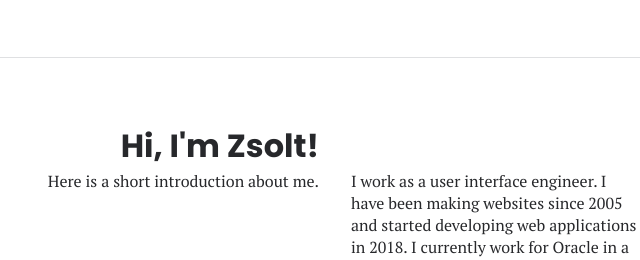
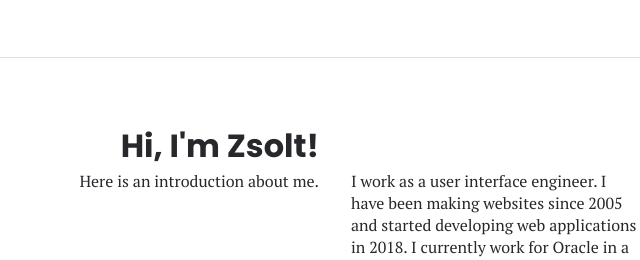
Before and after one commit to pentzzsolt/pentzzsolt.github.io, an Eleventy site: page index.html in a window 1280 px wide. Shown: the top 260 px of the page, 145-785 px from the left. Built offline with nearby package versions, Linux system fonts and the light colour scheme; Eleventy itself is replaced by a stand-in of ours; files that its build step writes are made by us from their sources.

Commit message:
Change text on homepage

```diff
--- a/index.html
+++ b/index.html
@@ -31,7 +31,7 @@
     <main class="container">
       <div class="intro">
         <h1 class="intro__title">Hi, I'm Zsolt!</h1>
-        <p class="intro__lead">Here is a short introduction about me.</p>
+        <p class="intro__lead">Here is an introduction about me.</p>
         <div class="intro__text">
           <p>I work as a user interface engineer. I have been making websites since 2005 and started developing web applications in 2018. I currently work for Oracle in a Project Lead position. I also do numerous other things.</p>
           <p>As part of my work, one of the things I enjoy most is teaching, both one-on-one and presenting to a crowd. In 2021, I had the opportunity to deliver two lectures at a local university as part of an open course. I talked about Agile development practices and accessibility.</p>
```
